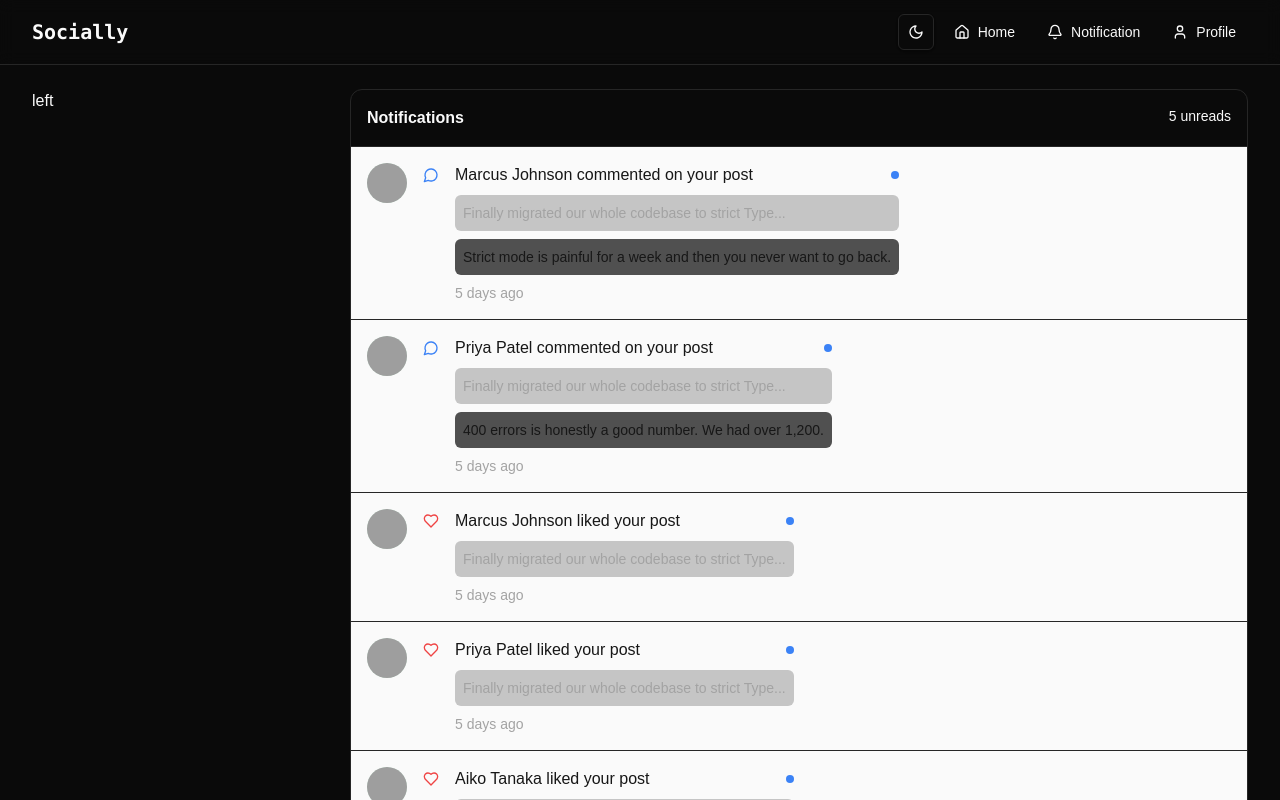
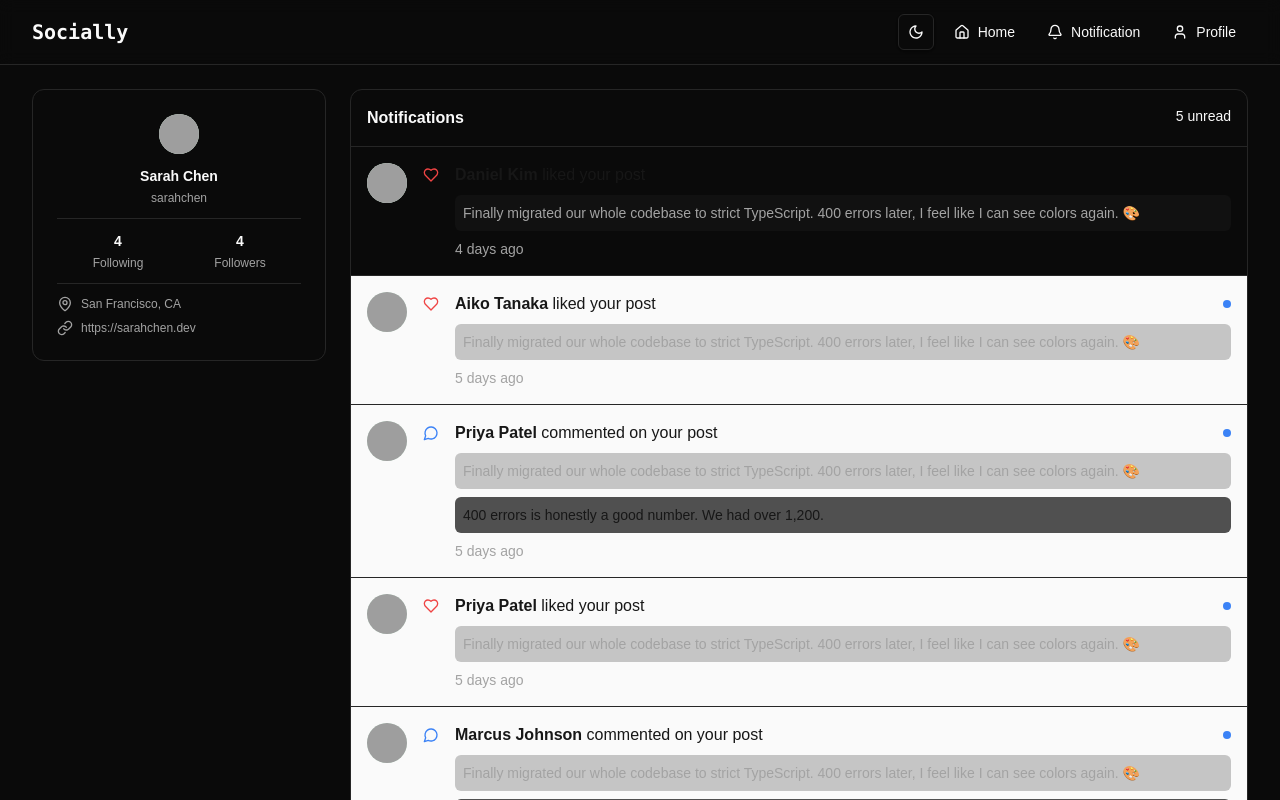
Before and after one commit to Sajjad-008/socially-frontend, a React (Vite) app: page /notifications in a window 1280 px wide. Shown: the top 800 px of the page. Built offline with nearby package versions, Linux system fonts and the light colour scheme; grey boxes are pictures that could not be loaded.

Commit message:
notification done

```diff
--- a/src/features/notifications/components/NotificationItem.tsx
+++ b/src/features/notifications/components/NotificationItem.tsx
@@ -1,51 +1,57 @@
 import { ChatIcon, HeartIcon } from '@/components/icons'
 import Avatar from '@/components/ui/Avatar'
-import { posts } from '@/mocks/posts'
-import { users } from '@/mocks/users'
-import type { Notification } from '@/types'
+import type { Notification, Post, User } from '@/types'
 import formatRelativeTime from '@/utils/formatRelativeTime'
 
+type NotificationItemProps = {
+  notification: Notification
+  actor?: User
+  post?: Post
+}
+
 export default function NotificationItem({
-  id,
-  type,
-  recipientId,
-  actorId,
-  postId,
-  commentText,
-  createdAt,
-  read,
-}: Notification) {
-  const post = posts.find((p) => p.id === postId)
-  const user = users.find((u) => u.id === actorId)
-  if (!(user && post)) return null
+  notification,
+  actor,
+  post,
+}: NotificationItemProps) {
+  const { type, commentText, createdAt, read } = notification
+
+  if (!actor) return null
+
+  const actorName = actor.name || actor.username
+  const isComment = type === 'comment'
+
   return (
     <div
       className={`flex items-start gap-4 p-4 border-b ${read ? '' : 'bg-content-opposite dark:bg-content'}`}
     >
-      <Avatar
-        size="lg"
-        src={user.avatarUrl ?? undefined}
-        name={user.name ?? user.username}
-      />
-      {type === 'comment' ? (
+      <Avatar size="lg" src={actor.avatarUrl} name={actorName} />
+
+      {isComment ? (
         <ChatIcon size={16} className="text-brand mt-1" />
       ) : (
         <HeartIcon size={16} className="text-danger mt-1" />
       )}
-      <div className="flex flex-col gap-2 w-auto">
+
+      <div className="flex flex-col gap-2 flex-1 min-w-0">
         <div className="text-content dark:text-content-opposite flex items-center">
-          {user.name}
-          {type === 'comment' ? ' commented on your post' : ' liked your post'}
-          {!read && <div className="w-2 h-2 bg-brand rounded-full ml-auto"></div>}
+          <span>
+            <span className="font-semibold">{actorName}</span>
+            {isComment ? ' commented on your post' : ' liked your post'}
+          </span>
+          {!read && <div className="w-2 h-2 bg-brand rounded-full ml-auto shrink-0" />}
         </div>
-        <div className="bg-border/25 text-sm text-content-muted rounded-md p-2">
-          {post && post.text.length > 50 ? `${post?.text.slice(0, 50)}...` : post?.text}
+
+        <div className="bg-border/25 text-sm text-content-muted rounded-md p-2 line-clamp-2">
+          {post ? post.text : <span className="italic">This post was deleted</span>}
         </div>
-        {type === 'comment' && (
+
+        {isComment && commentText && (
           <div className="text-sm bg-border/80 text-content dark:text-content-opposite rounded-md p-2">
             {commentText}
           </div>
         )}
+
         <div className="text-sm text-content-muted">{formatRelativeTime(createdAt)}</div>
       </div>
     </div>
--- a/src/features/notifications/components/NotificationList.tsx
+++ b/src/features/notifications/components/NotificationList.tsx
@@ -1,24 +1,90 @@
-import { notifications } from '@/mocks/notifications'
+import { useEffect, useMemo, useRef } from 'react'
+import Skeleton from '@/components/ui/Skeleton'
+import type { Notification, Post, User } from '@/types'
 import NotificationItem from './NotificationItem'
 
-export default function NotificationList({ id }: { id: string }) {
-  const notifs = notifications.filter((n) => n.recipientId === id)
-  const unreadCount = notifs.filter((n) => !n.read).length
+type NotificationListProps = {
+  notifications: Notification[]
+  users: User[]
+  posts: Post[]
+  unreadCount: number
+  loading: boolean
+  hasMore: boolean
+  onLoadMore: () => void
+}
+
+export default function NotificationList({
+  notifications,
+  users,
+  posts,
+  unreadCount,
+  loading,
+  hasMore,
+  onLoadMore,
+}: NotificationListProps) {
+  const sentinelRef = useRef<HTMLDivElement | null>(null)
+
+  const usersById = useMemo(() => new Map(users.map((u) => [u.id, u])), [users])
+  const postsById = useMemo(() => new Map(posts.map((p) => [p.id, p])), [posts])
+
+  useEffect(() => {
+    const sentinel = sentinelRef.current
+    if (!sentinel || !hasMore || loading) return
+
+    const observer = new IntersectionObserver(
+      (entries) => {
+        if (entries[0]?.isIntersecting) onLoadMore()
+      },
+      { rootMargin: '200px' },
+    )
+
+    observer.observe(sentinel)
+    return () => observer.disconnect()
+  }, [hasMore, loading, onLoadMore])
+
+  const initialLoading = loading && notifications.length === 0
+
   return (
     <div className="border rounded-xl">
       <div className="flex border-b align-middle p-4">
         <span className="font-bold">Notifications</span>
-        <span className="ml-auto text-sm">{unreadCount} unreads</span>
+        <span className="ml-auto text-sm">{unreadCount} unread</span>
       </div>
-      {notifs.length === 0 ? (
+
+      {initialLoading ? (
+        <div className="flex flex-col gap-4 p-4">
+          {Array.from({ length: 4 }).map((_, i) => (
+            <Skeleton key={i} className="h-20 w-full rounded-md" />
+          ))}
+        </div>
+      ) : notifications.length === 0 ? (
         <div className="flex justify-center items-center h-32 text-content-muted">
           No notifications
         </div>
       ) : (
         <div className="flex flex-col">
-          {notifs.map((n) => (
-            <NotificationItem key={n.id} {...n} />
+          {notifications.map((n) => (
+            <NotificationItem
+              key={n.id}
+              notification={n}
+              actor={usersById.get(n.actorId)}
+              post={postsById.get(n.postId)}
+            />
           ))}
+
+          {hasMore && <div ref={sentinelRef} className="h-1" aria-hidden />}
+
+          {loading && (
+            <div className="p-4">
+              <Skeleton className="h-20 w-full rounded-md" />
+            </div>
+          )}
+
+          {!hasMore && (
+            <div className="flex justify-center p-4 text-sm text-content-muted">
+              You're all caught up
+            </div>
+          )}
         </div>
       )}
     </div>
--- a/src/pages/NotificationsPage.tsx
+++ b/src/pages/NotificationsPage.tsx
@@ -1,10 +1,73 @@
+import { useEffect } from 'react'
+import { useNavigate } from 'react-router-dom'
 import AppLayout from '@/components/layout/AppLayout'
+import ProfileSummaryCard from '@/components/shared/ProfileSummaryCard'
+import Skeleton from '@/components/ui/Skeleton'
 import NotificationList from '@/features/notifications/components/NotificationList'
+import { useCurrentUser } from '@/hooks/useCurrentUser'
+import { useSession } from '@/hooks/useSession'
+import { useNotificationsStore } from '@/store/notificationStore'
+import { usePostsStore } from '@/store/postsStore'
+import { useUsersStore } from '@/store/usersStore'
 
-export default function NotificationsPage() {
+export default function NotificationPage() {
+  const navigate = useNavigate()
+  const { isLoggedIn } = useSession()
+  const { user, followersCount } = useCurrentUser()
+  const userId = user?.id
+
+  const users = useUsersStore((state) => state.users)
+  const fetchUsers = useUsersStore((state) => state.fetchUsers)
+
+  const posts = usePostsStore((state) => state.posts)
+  const postsLoading = usePostsStore((state) => state.loading)
+  const fetchPosts = usePostsStore((state) => state.fetchPosts)
+
+  const notifications = useNotificationsStore((state) => state.notifications)
+  const unreadCount = useNotificationsStore((state) => state.unreadCount)
+  const notificationsLoading = useNotificationsStore((state) => state.loading)
+  const hasMore = useNotificationsStore((state) => state.hasMore)
+  const loadNotifications = useNotificationsStore((state) => state.loadNotifications)
+  const loadMore = useNotificationsStore((state) => state.loadMore)
+
+  useEffect(() => {
+    if (!isLoggedIn) navigate('/login', { replace: true })
+  }, [isLoggedIn, navigate])
+
+  useEffect(() => {
+    fetchPosts()
+    fetchUsers()
+  }, [fetchPosts, fetchUsers])
+
+  useEffect(() => {
+    if (userId) loadNotifications(userId)
+  }, [userId, loadNotifications])
+
+  if (!isLoggedIn) return null
+
+  const left = user ? (
+    <ProfileSummaryCard user={user} followersCount={followersCount} />
+  ) : (
+    <Skeleton className="h-64 w-full rounded-xl" />
+  )
+
+  const loading =
+    notificationsLoading ||
+    !user ||
+    users.length === 0 ||
+    (postsLoading && posts.length === 0)
+
   return (
-    <AppLayout left={<div>left</div>} wide={true}>
-      <NotificationList id="u1" />
+    <AppLayout left={left} wide={true}>
+      <NotificationList
+        notifications={notifications}
+        users={users}
+        posts={posts}
+        unreadCount={unreadCount}
+        loading={loading}
+        hasMore={hasMore}
+        onLoadMore={loadMore}
+      />
     </AppLayout>
   )
 }
--- /dev/null
+++ b/src/services/notificationsService.ts
@@ -0,0 +1,44 @@
+import type { Notification } from '@/types'
+import { notifications as mockNotifications } from '@/mocks/notifications'
+
+let notifications: Notification[] = [...mockNotifications]
+
+const delay = () => new Promise<void>((resolve) => setTimeout(resolve, 300))
+
+export interface NotificationsPage {
+  items: Notification[]
+  hasMore: boolean
+  unreadCount: number
+}
+
+export const notificationsService = {
+  async getNotifications(
+    userId: string,
+    page = 0,
+    pageSize = 10,
+  ): Promise<NotificationsPage> {
+    await delay()
+
+    const userNotifications = notifications
+      .filter((notification) => notification.recipientId === userId)
+      .sort((a, b) => new Date(b.createdAt).getTime() - new Date(a.createdAt).getTime())
+
+    const start = page * pageSize
+    const items = userNotifications.slice(start, start + pageSize)
+
+    return {
+      items,
+      hasMore: start + pageSize < userNotifications.length,
+      unreadCount: userNotifications.filter((notification) => !notification.read).length,
+    }
+  },
+
+  async getUnreadCount(userId: string): Promise<number> {
+    await delay()
+    return notifications.filter(
+      (notification) => notification.recipientId === userId && !notification.read,
+    ).length
+  },
+}
+
+export default notificationsService
--- /dev/null
+++ b/src/store/notificationStore.ts
@@ -0,0 +1,58 @@
+import { create } from 'zustand'
+import notificationsService from '@/services/notificationsService'
+import type { Notification } from '@/types'
+
+const PAGE_SIZE = 10
+
+type NotificationsState = {
+  notifications: Notification[]
+  unreadCount: number
+  loading: boolean
+  hasMore: boolean
+  page: number
+  userId: string | null
+
+  loadNotifications: (userId: string) => Promise<void>
+
+  loadMore: () => Promise<void>
+}
+
+export const useNotificationsStore = create<NotificationsState>((set, get) => {
+  const fetchPage = async (userId: string, page: number) => {
+    set({ loading: true })
+    try {
+      const res = await notificationsService.getNotifications(userId, page, PAGE_SIZE)
+      if (get().userId !== userId) return
+      set((state) => ({
+        notifications: page === 0 ? res.items : [...state.notifications, ...res.items],
+        unreadCount: res.unreadCount,
+        hasMore: res.hasMore,
+        page: page + 1,
+        loading: false,
+      }))
+    } catch (error) {
+      console.error('Failed to load notifications', error)
+      if (get().userId === userId) set({ loading: false })
+    }
+  }
+
+  return {
+    notifications: [],
+    unreadCount: 0,
+    loading: false,
+    hasMore: true,
+    page: 0,
+    userId: null,
+
+    loadNotifications: async (userId) => {
+      set({ userId, notifications: [], unreadCount: 0, hasMore: true, page: 0 })
+      await fetchPage(userId, 0)
+    },
+
+    loadMore: async () => {
+      const { userId, loading, hasMore, page } = get()
+      if (!userId || loading || !hasMore) return
+      await fetchPage(userId, page)
+    },
+  }
+})
```
